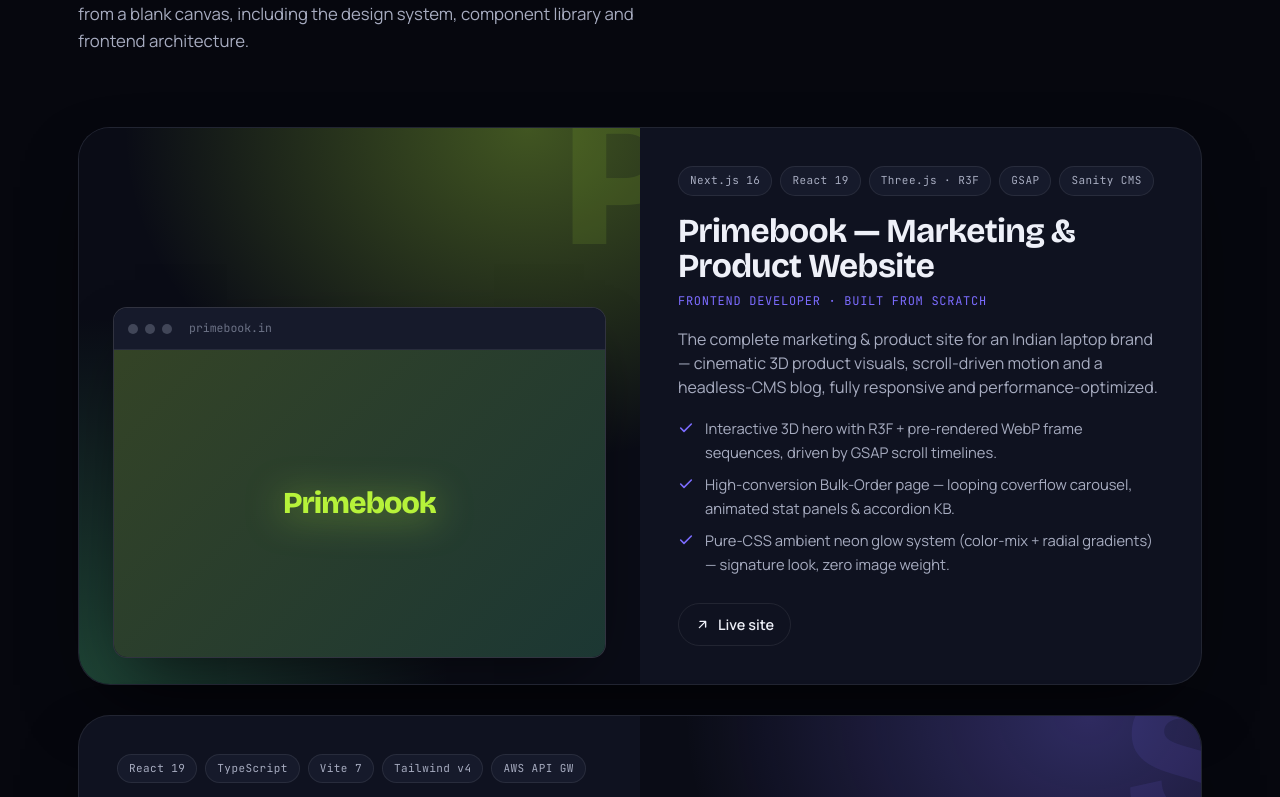
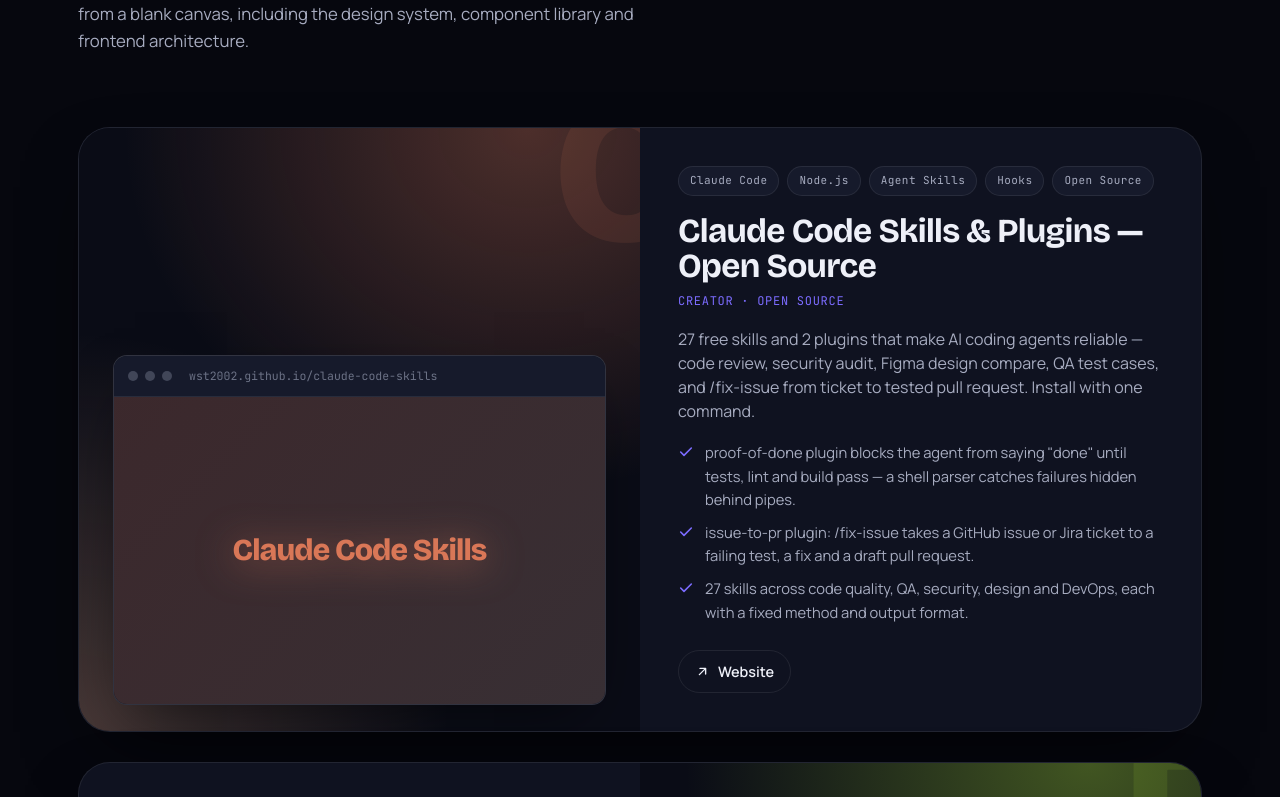
Before and after one commit to WST2002/WST2002.github.io, a Next.js app: page / in a window 1280 px wide. Shown: the part 1183-1980 px from the top of the page. Built offline with nearby package versions, Linux system fonts and the light colour scheme; no server answers.

Commit message:
Feature Claude Code Skills project

```diff
--- a/src/content/projects.ts
+++ b/src/content/projects.ts
@@ -2,6 +2,24 @@
 
 /** Full-width, headline case studies. */
 export const featuredProjects: FeaturedProject[] = [
+  {
+    id: "claude-code-skills",
+    glyph: "C",
+    title: "Claude Code Skills & Plugins — Open Source",
+    role: "Creator · open source",
+    url: "wst2002.github.io/claude-code-skills",
+    brand: "Claude Code Skills",
+    description:
+      "27 free skills and 2 plugins that make AI coding agents reliable — code review, security audit, Figma design compare, QA test cases, and /fix-issue from ticket to tested pull request. Install with one command.",
+    tags: ["Claude Code", "Node.js", "Agent Skills", "Hooks", "Open Source"],
+    highlights: [
+      "proof-of-done plugin blocks the agent from saying \"done\" until tests, lint and build pass — a shell parser catches failures hidden behind pipes.",
+      "issue-to-pr plugin: /fix-issue takes a GitHub issue or Jira ticket to a failing test, a fix and a draft pull request.",
+      "27 skills across code quality, QA, security, design and DevOps, each with a fixed method and output format.",
+    ],
+    link: { label: "Website", href: "https://wst2002.github.io/claude-code-skills/" },
+    accent: { from: "#d97757", to: "#f2b38f" },
+  },
   {
     id: "primebook",
     glyph: "P",
```
